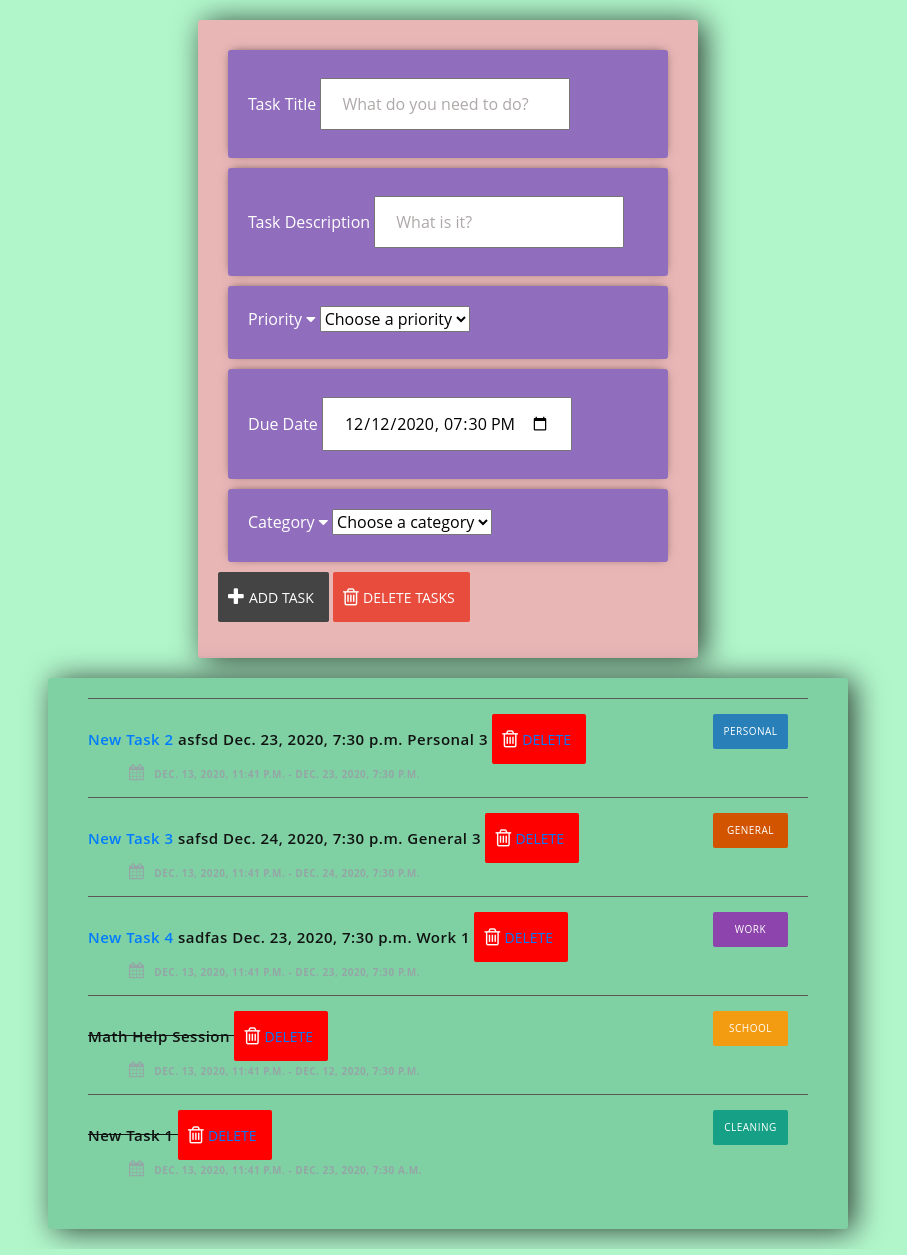
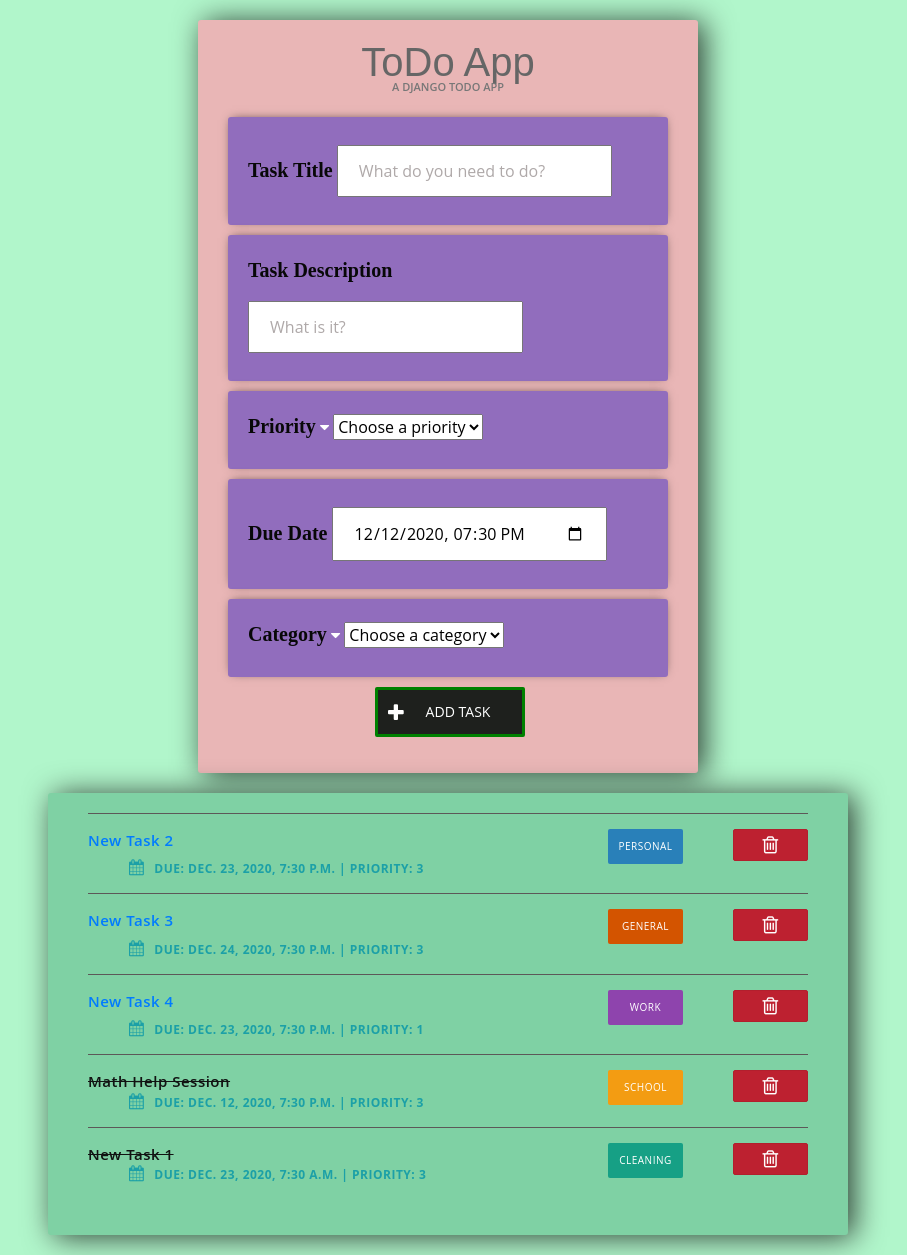
Before and after one commit to MaksadAnnamuradov/Django_ToDoApp, a Django app: page / in a window 1280 px wide. Shown: the whole page, without its empty margins (192-1099 px from the left). Run offline with Django 3.2, Linux system fonts and the light colour scheme; data comes from the database, SQL or seed files in the repository; both versions use the stored data as it was after the commit; some libraries are stand-ins or nearby versions.

Commit message:
Added styling to listing of new tasks, and delete button

```diff
--- a/ToDoList/views.py
+++ b/ToDoList/views.py
@@ -12,16 +12,24 @@ def index(request):
 
     if request.method == "POST":
         #Get the posted form
+        if "taskAdd" in request.POST:
+            new_title = request.POST["title"]
+            new_due_date = request.POST["due_date"]
+            new_content = request.POST["content"]
+            new_priority = request.POST["priority"]
+            new_category = request.POST["category"] #category
 
-        new_title = request.POST["title"]
-        new_due_date = request.POST["due_date"]
-        new_content = request.POST["content"]
-        new_priority = request.POST["priority"]
-        new_category = request.POST["category"] #category
+            new_Task = Task(title = new_title, content = new_content, priority = new_priority, due_date= new_due_date, category=Category.objects.get(name=new_category))
+            new_Task.save()
+            return redirect("/") #reloading the page
 
-        new_Task = Task(title = new_title, content = new_content, priority = new_priority, due_date= new_due_date, category=Category.objects.get(name=new_category))
-        new_Task.save()
-        return redirect("/")
+        # if "taskDelete" in request.POST: #checking if there is a request to delete a todo
+        #     checkedlist = request.POST["checkedbox"] #checked todos to be deleted
+        #     for todo_id in checkedlist:
+        #         task = Task.objects.get(id=int(todo_id)) #getting todo id
+        #         task.delete() #deleting todo
+        #     return redirect("/")
+
     return render(request, "index.html", {"tasks": tasks, "categories":categories, 'n' : range(1, 6, 1)})
 
 
@@ -43,4 +51,4 @@ def update_task(request, pk):
 def delete_task(request, pk):
     task = Task.objects.get(id=pk)
     task.delete()
-    return redirect("index")
+    return redirect("/")
--- a/templates/index.html
+++ b/templates/index.html
@@ -1,6 +1,8 @@
 <link rel="stylesheet" href="https://stackpath.bootstrapcdn.com/bootstrap/4.3.1/css/bootstrap.min.css" integrity="sha384-ggOyR0iXCbMQv3Xipma34MD+dH/1fQ784/j6cY/iJTQUOhcWr7x9JvoRxT2MZw1T" crossorigin="anonymous">
 <link rel="stylesheet" type="text/css" href="https://maxcdn.bootstrapcdn.com/font-awesome/4.7.0/css/font-awesome.min.css">
 <link rel="stylesheet" href="https://maxcdn.bootstrapcdn.com/bootstrap/4.0.0-beta/css/bootstrap.min.css" integrity="sha384-/Y6pD6FV/Vv2HJnA6t+vslU6fwYXjCFtcEpHbNJ0lyAFsXTsjBbfaDjzALeQsN6M" crossorigin="anonymous">
+
+<script src="https://ajax.googleapis.com/ajax/libs/jquery/3.2.1/jquery.min.js"></script>
 <style>
 
 	body{
@@ -8,7 +10,7 @@
 	}
 
 	input{
-		width: 250px;
+		width: 275px;
 		padding: 12px 20px;
 		margin: 8px 0;
 		box-sizing: border-box;
@@ -50,15 +52,6 @@
 		box-shadow: 0px -1px 10px -4px rgba(0,0,0,0.75);
 	}
 
-	.btn-remove{
-		background-color: red;
-		border-color: red;
-    }
-
-    .btn-edit{
-		background-color: #ffae19;
-		border-color: #e59400;
-    }
 
     .taskItem {
     border-top: 1px solid #5c5858;
@@ -76,26 +69,63 @@
 
 
     .icon {
+
+        font-size: 20px;
+    }
+
+.taskAdd {
+    background: rgb(30, 32, 29);
+    padding-left: 31px;
+
+    justify-content: center;
+    align-items: center;
+    border: 3px solid green;
+
+    height:50px;
+    width:150px;
+    margin-top: -20px;
+    margin: -0px -50px;
+
+    top:40%;
+    left:45%;
+}
+
+.taskAdd:hover {
+    background: #27b43a;
+}
+
+
+.taskAdd .icon {
     position: absolute;
     top: 30%;
     left: 10px;
     font-size: 20px;
 }
 
-.taskAdd {
-    background: #444;
-    padding-left: 31px;
+.btn-danger{
+
+    font-size: 10px;
+    vertical-align: middle;
+
+    color: rgb(189, 45, 45);
+    padding: 5px;
+    width: 75px;
+    text-align: center;
+    border-radius: 2px;
+    float: right;
+    font-weight: normal;
+
+
+    left:500px;
+    vertical-align: middle;
+    -webkit-transition: all 0.3s;
+    transition: all 0.3s;
 }
-.taskAdd:hover {
-    background: #303030;
+
+.btn-danger:hover{
+    background: #2980b9;
 }
-.taskDelete {
-    background: #e74c3c;
-    padding-left: 30px;
-}
-.taskDelete:hover {
-    background: #c0392b;
-}
+
 
 button {
     font-family: 'Open Sans', sans-serif;
@@ -117,8 +147,8 @@ button {
 
 
 .taskList .taskDate {
-    color: #95a5a6;
-    font-size: 10px;
+    color: #1ca0a7;
+    font-size: 12px;
     font-weight: bold;
     text-transform: uppercase;
     display: block;
@@ -128,6 +158,7 @@ button {
     margin-right: 10px;
     font-size: 16px;
 }
+
 [class*='category-'] {
     display: inline-block;
     font-size: 10px;
@@ -141,8 +172,9 @@ button {
     float: right;
     font-weight: normal;
     text-transform: uppercase;
-    margin-right: 20px;
+    margin-right: 50px;
 }
+
 .category- {
     background: transparent;
 }
@@ -158,11 +190,37 @@ button {
 .category-Cleaning {
     background: #16a085;
 }
-.category-general {
+.category-General {
     background: #d35400;
 }
 
 
+h1 {
+    font-family: 'Rokkitt', sans-serif;
+    color: #666;
+    text-align: center;
+    font-weight: 400;
+    margin: 0;
+}
+.tagline {
+    margin-top: -10px;
+    text-align: center;
+    padding: 5px 20px;
+    font-size: 11px;
+    font-weight: 600;
+    text-transform: uppercase;
+    color: #777;
+}
+
+
+.center-column label {
+    font-family: 'Times New Roman', Times, serif;
+    font-size: 20px;
+    font-weight: 600;
+
+    color: rgb(8, 8, 8);
+
+}
 
 </style>
 
@@ -174,6 +232,9 @@ button {
 
 
 <div class="center-column">
+    <h1>ToDo App</h1>
+    <p class="tagline">a Django todo app</p>
+
     <form method="post">
         {% csrf_token %}
 
@@ -222,11 +283,13 @@ button {
         </div>
 
         <button class="taskAdd" name="taskAdd" type="submit"><i class="fa fa-plus icon"></i>Add task</button>
-        <button class="taskDelete" name="taskDelete" formnovalidate="" type="submit" onclick="$('input#sublist').click();"><i class="fa fa-trash-o icon"></i>Delete Tasks</button>
+
     </form>
 </div>
 
 <div class="todo-list">
+    <div>
+
     <ol class="taskList">
         {% for task in tasks %}
             <li class="taskItem">
@@ -234,17 +297,19 @@ button {
                 {% if task.completed == True %}
                     <strike>{{task.title}} </strike>
                 {% else %}
-                    <a href="{% url "update_task" task.id %}">{{task.title}}</a>
-                    {{task.content}}
+
+                    <label for="{{ task.id }}"><span class="complete-" ><a href="{% url "update_task" task.id %}">{{task.title}}</a></span></label>
+
+                    <!-- {{task.content}}
                     {{task.due_date}}
                     {{task.category}}
-                    {{task.priority}}
+                    {{task.priority}} -->
                 {% endif %}
 
-                <button class="btn-remove"><i class="fa fa-trash-o icon"></i><a href="{% url "delete_task" task.id %}">Delete</a></button>
-
+                <!-- <button class="btn-remove"><i class="fa fa-trash-o icon"></i><a href="{% url "delete_task" task.id %}">Delete</a></button> -->
+                <a href="{% url "delete_task" task.id %}" class="btn btn-danger btn-lg active " role="button" aria-pressed="true"> <i class="fa fa-trash-o icon"></i></a>
                 <span class="category-{{ task.category }}">{{ task.category }}</span>
-                <strong class="taskDate"><i class="fa fa-calendar"></i>{{ task.created }} - {{ task.due_date }}</strong>
+                <strong class="taskDate"><i class="fa fa-calendar"></i>Due: {{ task.due_date }} | Priority: {{task.priority}}</strong>
             </li>
         {% endfor %}
     </ol>
```
Also changed, not shown: db.sqlite3.
